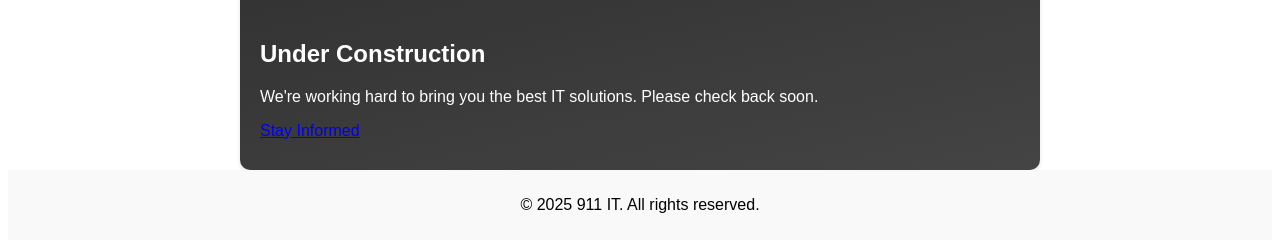
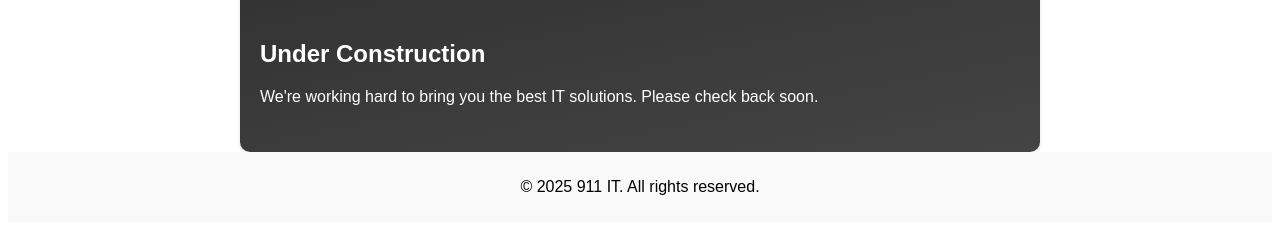
Before and after one commit to Learning-Dan/911it, a plain HTML site: page index.html in a window 1280 px wide. Shown: the part 138-390 px from the top of the page. Drawn offline with Linux system fonts and the light colour scheme; a script that the page names is missing.

Commit message:
Update index.html

```diff
--- a/index.html
+++ b/index.html
@@ -20,7 +20,6 @@
                 <div class="col-md-6 col-lg-4 text-center">
                     <h2 class="display-3 mb-4">Under Construction</h2>
                     <p class="lead">We're working hard to bring you the best IT solutions. Please check back soon.</p>
-                    <a href="#" class="btn btn-primary mt-4">Stay Informed</a>
                 </div>
             </div>
         </section>
```
